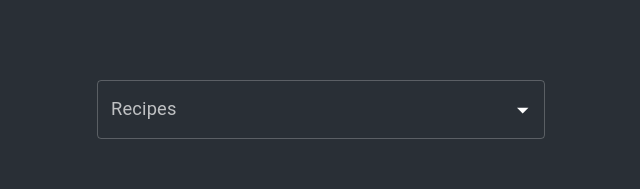
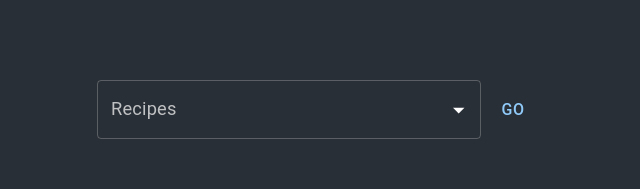
Before and after one commit to jeremymec/town-board-helper, a React (Vite) app: page / in a window 1280 px wide. Shown: the top 189 px of the page, without its empty margins (319-959 px from the left). Built offline with nearby package versions, Linux system fonts and the light colour scheme.

Commit message:
Recipe boxes can now be deleted

```diff
--- a/src/components/app/app.tsx
+++ b/src/components/app/app.tsx
@@ -1,32 +1,32 @@
-import React, { useEffect, useState } from 'react';
+import React, { useEffect, useState } from "react";
 
-import { ThemeProvider, createTheme } from '@mui/material/styles';
+import { ThemeProvider, createTheme } from "@mui/material/styles";
 
-import { get_recipes, RecipeModel } from '../../services/recipe_service';
+import { get_recipes, RecipeModel } from "../../services/recipe_service";
 
-import RecipePicker from '../recipe_picker/recipe_picker';
-import RecipeInfo from '../recipe_info/recipe_info';
-import CssBaseline from '@mui/material/CssBaseline';
+import RecipePicker from "../recipe_picker/recipe_picker";
+import CssBaseline from "@mui/material/CssBaseline";
+import RecipePanel from "../recipe_panel/recipe_panel";
 
 function App() {
-
+  const [recipes, setRecipes] = useState<RecipeModel[]>([]);
   const [recipeValue, setRecipeValue] = useState<string | null>(null);
-  const [recipes, setRecipes] = useState<RecipeModel[]>([]);
+  const [selectedRecipes, setSelectedRecipes] = useState<RecipeModel[]>([]);
 
   const muiTheme = createTheme({
     palette: {
-      mode: 'dark',
+      mode: "dark",
     },
     typography: {
-      fontSize: 16
-    }
+      fontSize: 16,
+    },
   });
 
   useEffect(() => {
     const fetchData = async () => {
       const recipes = await get_recipes();
       setRecipes(recipes);
-    }
+    };
 
     fetchData();
   }, []);
@@ -35,11 +35,19 @@ function App() {
     <ThemeProvider theme={muiTheme}>
       <CssBaseline />
       <div className="appContainer">
-        <RecipePicker recipes={recipes} value={recipeValue} setValue={setRecipeValue}></RecipePicker>
-        <RecipeInfo recipeOutput={recipeValue}></RecipeInfo>
+        <RecipePicker
+          recipes={recipes}
+          selectedRecipes={selectedRecipes}
+          setSelectedRecipes={setSelectedRecipes}
+          value={recipeValue}
+          setValue={setRecipeValue}
+        ></RecipePicker>
+        <RecipePanel
+          selectedRecipes={selectedRecipes}
+          setSelectedRecipes={setSelectedRecipes}
+        ></RecipePanel>
       </div>
     </ThemeProvider>
-
   );
 }
 
--- a/src/components/recipe_info/recipe_info.tsx
+++ b/src/components/recipe_info/recipe_info.tsx
@@ -2,48 +2,34 @@ import { useEffect, useState } from "react";
 
 import {
   RecipeModel,
-  get_recipe_from_output_name
 } from "../../services/recipe_service";
 import {
   ItemModel,
-  get_item_from_name
 } from "../../services/item_service";
 import ItemHeader from "../item_header/item_header";
 import Item from "../item/item";
 
 interface RecipeInfoProps {
-  recipeOutput: string | null
+  recipe: RecipeModel
 }
 
 function RecipeInfo(props: RecipeInfoProps) {
 
-  const [recipe, setRecipe] = useState<RecipeModel | null>();
   const [outputItem, setOutputItem] = useState<ItemModel>();
   const [quantity, setQuantity] = useState<number>(1);
 
   useEffect(() => {
-    if (props.recipeOutput) {
-      get_recipe_from_output_name(props.recipeOutput).then(recipe => {
-        setRecipe(recipe);
-      })
-    }
-  }, [props.recipeOutput]);
-
-  useEffect(() => {
-    if (recipe) {
-      setOutputItem(recipe.output)
-    }
-  }, [recipe]);
+      setOutputItem(props.recipe.output)
+  }, [props.recipe]);
 
   return (
-    (recipe && outputItem ?
+    outputItem ?
       <div className="itemInfo">
         <ItemHeader item={outputItem} quantity={quantity} setQuantity={setQuantity} />
         <Item item={outputItem} quantity={quantity} />
       </div>
       :
       <div className="itemInfo" />
-    )
   );
 }
 
--- /dev/null
+++ b/src/components/recipe_panel/recipe_panel.scss
@@ -0,0 +1,19 @@
+#recipePanel {
+    display: inline-flex;
+    flex-direction: row;
+}
+
+#panelItem {
+    margin: 3vh;
+    padding: 2vh;
+    border-style: dashed;
+    border-width: 1px;
+    border-radius: 5px;
+    border-color: darkgrey;
+}
+
+#deleteIcon {
+    background-color: red;
+    margin: -1.5vh;
+    margin-top: -3.5vh;
+}
--- /dev/null
+++ b/src/components/recipe_panel/recipe_panel.tsx
@@ -0,0 +1,52 @@
+import { RecipeModel } from "../../services/recipe_service";
+import RecipeInfo from "../recipe_info/recipe_info";
+
+import IconButton from "@mui/material/IconButton";
+import Button from "@mui/material/Button";
+import DeleteIcon from "@mui/icons-material/Delete";
+import React from "react";
+
+interface RecipePanelProps {
+  selectedRecipes: RecipeModel[];
+  setSelectedRecipes: React.Dispatch<React.SetStateAction<RecipeModel[]>>;
+}
+
+function RecipePanel(props: RecipePanelProps) {
+  const deleteButtonCallback = (
+    e: React.MouseEvent<HTMLButtonElement>,
+    targetRecipeIndex: number
+  ) => {
+    e.preventDefault();
+    let copyOfSelectedRecipes = [...props.selectedRecipes];
+    copyOfSelectedRecipes.splice(targetRecipeIndex, 1);
+    props.setSelectedRecipes(copyOfSelectedRecipes)
+    // props.setSelectedRecipes([
+    //   ...props.selectedRecipes.filter((recipe, index) => {
+    //     return index != targetRecipeIndex;
+    //   }),
+    // ]);
+  };
+
+  return (
+    <div id="recipePanel">
+      {props.selectedRecipes.map((recipe, index) => {
+        return (
+          <div id="panelItem">
+            <IconButton
+              id="deleteIcon"
+              onClick={(e) => {
+                deleteButtonCallback(e, index);
+              }}
+              data-arg1={recipe}
+            >
+              <DeleteIcon />
+            </IconButton>
+            <RecipeInfo recipe={recipe}></RecipeInfo>
+          </div>
+        );
+      })}
+    </div>
+  );
+}
+
+export default RecipePanel;
--- a/src/components/recipe_picker/recipe_picker.scss
+++ b/src/components/recipe_picker/recipe_picker.scss
@@ -1,4 +1,9 @@
-.itemSelect {
+#recipePicker {
     width: 35%;
     padding-top: 10vh;
+    display: inline-flex;
 }
+
+.itemSelect {
+    width: 90%;
+}
--- a/src/components/recipe_picker/recipe_picker.tsx
+++ b/src/components/recipe_picker/recipe_picker.tsx
@@ -1,41 +1,52 @@
-import { useEffect, useState } from 'react';
-import AutoComplete from '@mui/material/Autocomplete';
-import TextField from '@mui/material/TextField';
-import { RecipeModel } from '../../services/recipe_service';
+import React, { useEffect, useState } from "react";
+import AutoComplete from "@mui/material/Autocomplete";
+import TextField from "@mui/material/TextField";
+import Button from "@mui/material/Button";
+import { RecipeModel } from "../../services/recipe_service";
 
 interface RecipePickerProps {
-    recipes: RecipeModel[]
-    value: string | null,
-    setValue: React.Dispatch<React.SetStateAction<string | null>>
+  recipes: RecipeModel[];
+  value: string | null;
+  setValue: React.Dispatch<React.SetStateAction<string | null>>;
+  selectedRecipes: RecipeModel[];
+  setSelectedRecipes: React.Dispatch<React.SetStateAction<RecipeModel[]>>;
 }
 
 function RecipePicker(props: RecipePickerProps) {
-
   const [recipeNames, setRecipeNames] = useState<string[]>([]);
+  const [recipeTextValue, setRecipeTextValue] = useState<string | null>("");
 
   useEffect(() => {
     const names = props.recipes.map((recipe) => {
-            return recipe.output.name
+      return recipe.output.name;
     });
     setRecipeNames(names);
-    }, [props.recipes])
+  }, [props.recipes]);
 
-    useEffect(() => {
-        console.log('Value selected is ', props.value)
-    }, [props.value])
+  const buttonCallback = (e: React.MouseEvent<HTMLButtonElement>) => {
+    e.preventDefault();
+    let selectedRecipe = props.recipes.find((recipe) => {
+      return recipe.output.name == recipeTextValue
+    })
+    if (selectedRecipe){
+      props.setSelectedRecipes([...props.selectedRecipes, selectedRecipe]);
+    }
+  };
 
   return (
+    <div id="recipePicker">
       <AutoComplete
         className="itemSelect"
         options={recipeNames}
         renderInput={(params) => <TextField {...params} label="Recipes" />}
-            value={props.value}
+        value={recipeTextValue}
         onChange={(event: any, newValue: string | null) => {
-                props.setValue(newValue);
+          setRecipeTextValue(newValue);
         }}
       />
-    )
-
+      <Button onClick={buttonCallback}>Go</Button>
+    </div>
+  );
 }
 
 export default RecipePicker;
--- a/src/styles.scss
+++ b/src/styles.scss
@@ -4,6 +4,7 @@
 @use 'components/item_image/item_image.scss';
 @use 'components/recipe_info/recipe_info.scss';
 @use 'components/recipe_picker/recipe_picker.scss';
+@use 'components/recipe_panel/recipe_panel.scss';
 
 @import url('https://fonts.googleapis.com/css?family=IM+Fell+DW+Pica');
 
```
Also changed, not shown: src/components/item_recipe/item_recipe.tsx (deleted, +0 -37 lines), src/components/item_recipe/item_recipe.scss (deleted). Lines whose indentation alone changed are shown as unchanged.
